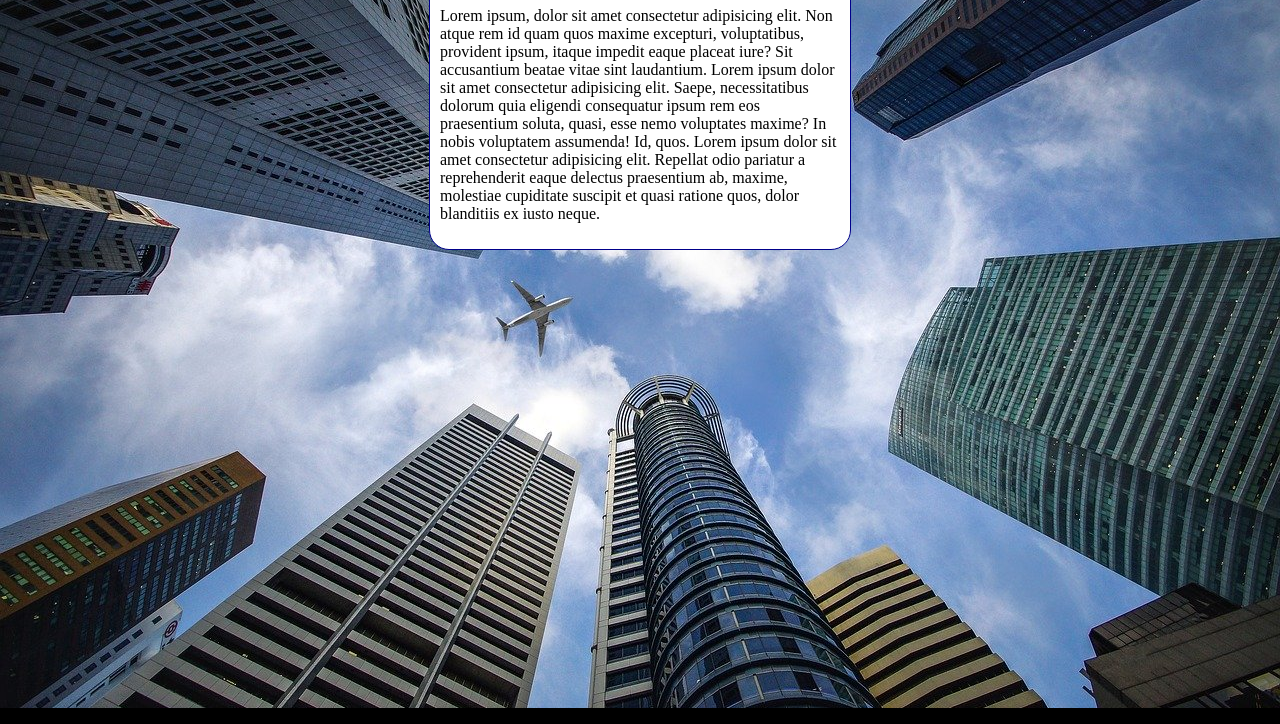
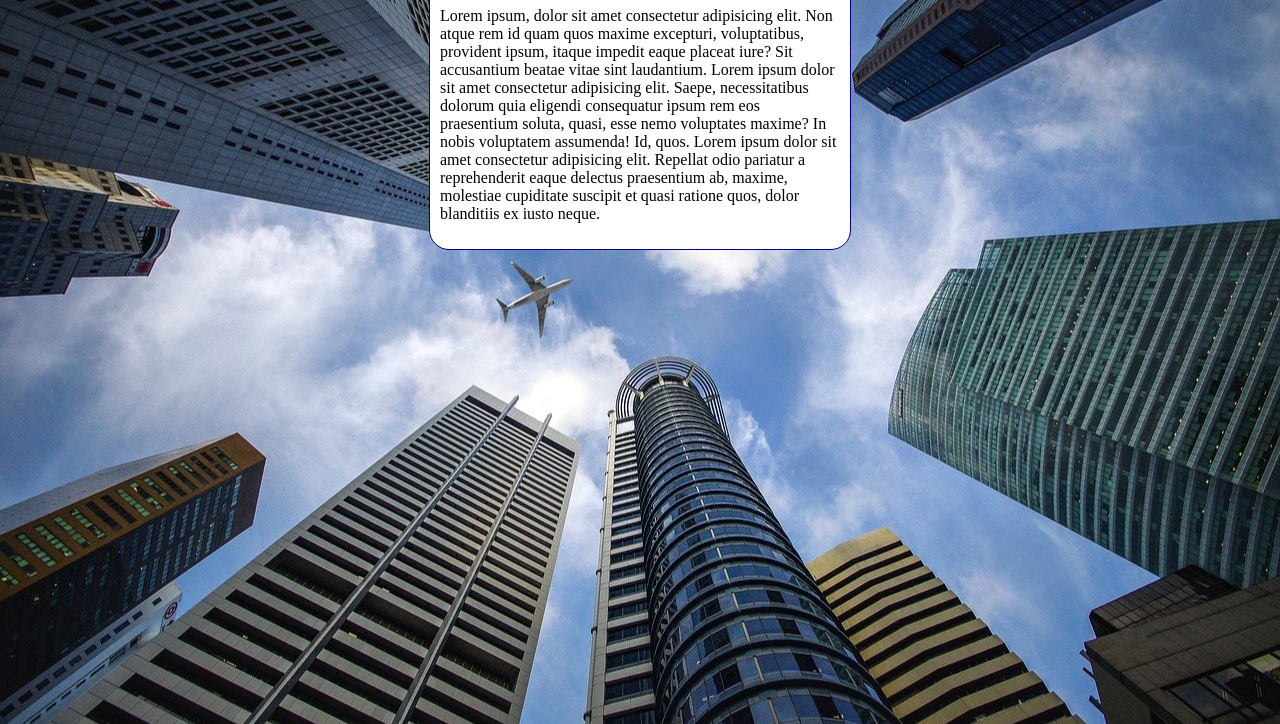
Before and after one commit to Eronmonteiro/html-css, a plain HTML site: page exercicios/ex022/fundo006.html in a window 1280 px wide. Shown: the part 92-816 px from the top of the page. Drawn offline with Linux system fonts and the light colour scheme.

Commit message:
atualizei exercicio 022

```diff
--- a/exercicios/ex022/fundo006.html
+++ b/exercicios/ex022/fundo006.html
@@ -6,10 +6,12 @@
     <title>Document</title>
     <style>
         body{
+            height: 100vh;
             background-color: black;
             background-image: url('imagens/wallpaper002.jpg');
-            background-position: center top;
+            background-position: center center;
             background-repeat: no-repeat;
+            background-size: cover;
         }
         main{
             background-color: white;
```
